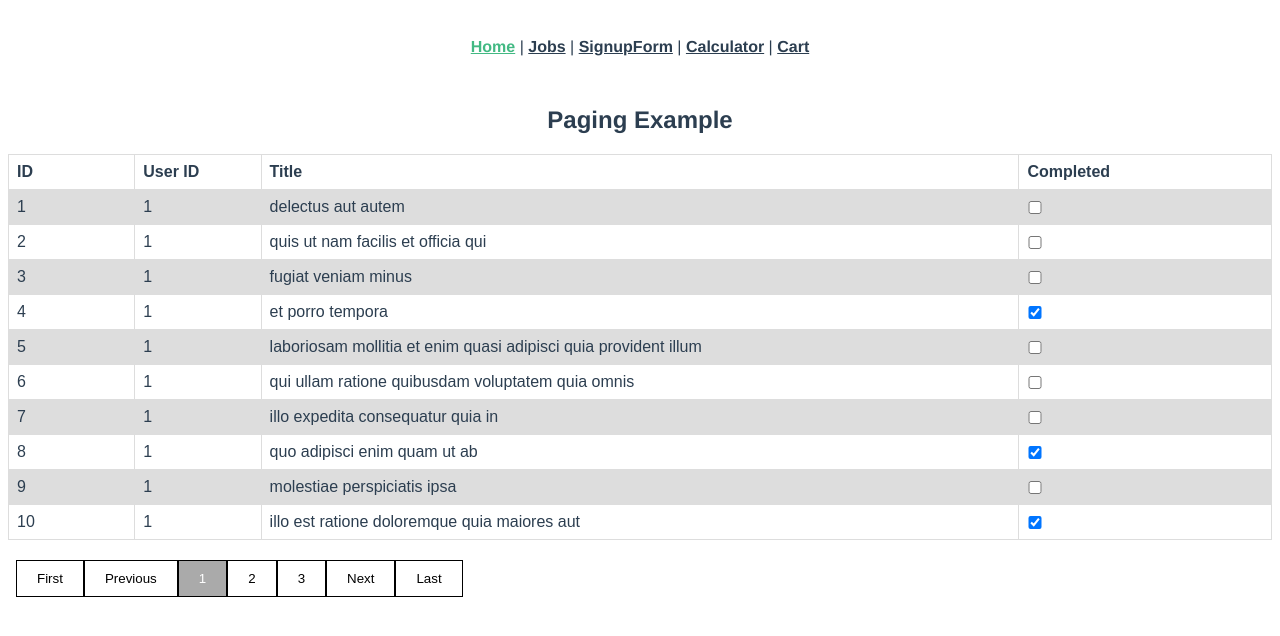
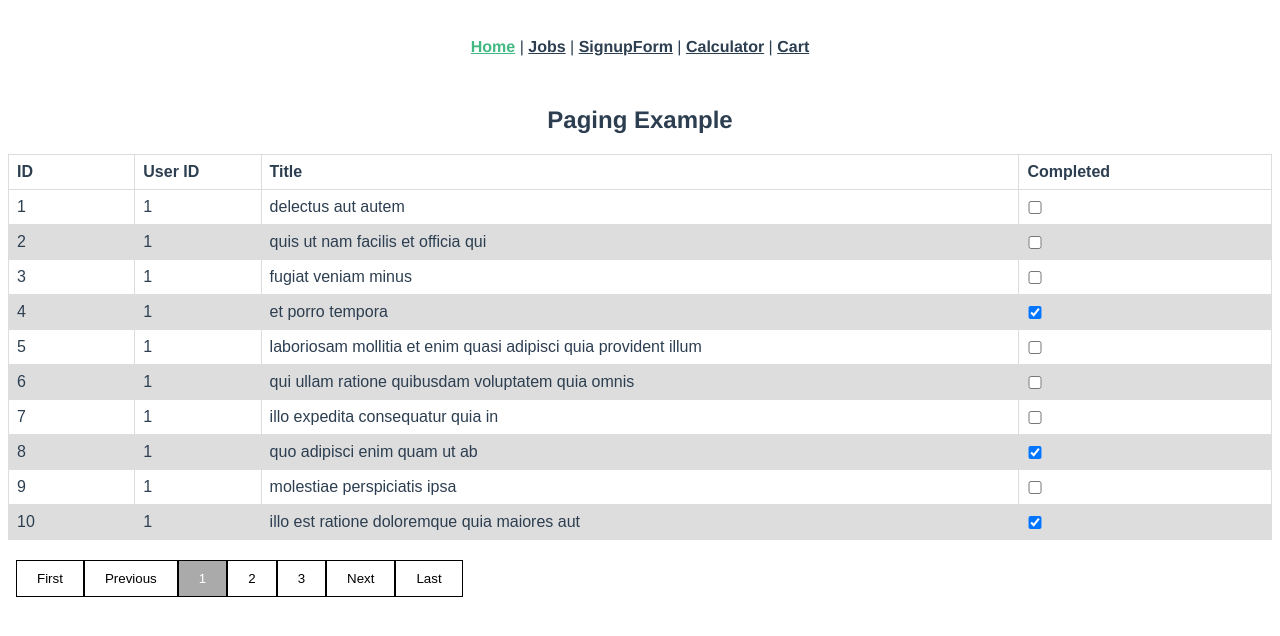
Before and after one commit to cuongnn97/vue_practice, a Vue app in the folder modal-project/: page / in a window 1280 px wide. Shown: the top 636 px of the page. Built offline with nearby package versions, Linux system fonts and the light colour scheme; data requests are answered from the project's data file.

Commit message:
update table

```diff
--- a/modal-project/src/views/paging/Home.vue
+++ b/modal-project/src/views/paging/Home.vue
@@ -25,7 +25,7 @@ export default {
   },
   created() {
     axios
-      .get('http://localhost:8000/paging?', {
+      .get('http://localhost:8000/paging', {
         headers: {
           'Ocp-Apim-Subscription-Key': 'your key'
         }
--- a/modal-project/src/views/paging/Table.vue
+++ b/modal-project/src/views/paging/Table.vue
@@ -1,18 +1,24 @@
 <template>
   <h2>Paging Example</h2>
   <table class="table-paging">
+    <thead>
       <tr>
         <th width="10%">ID</th>
         <th width="10%">User ID</th>
         <th width="60%">Title</th>
         <th width="20%">Completed</th>
       </tr>
+    </thead>
+    <tbody>
       <tr v-for="item in data" :key="item.id">
         <td>{{ item.id }}</td>
         <td>{{ item.userId }}</td>
         <td>{{ item.title }}</td>
-      <td><input type="checkbox" id="checkbox" v-model="item.completed"></td>
+        <td>
+          <input type="checkbox" id="checkbox" v-model="item.completed" />
+        </td>
       </tr>
+    </tbody>
   </table>
 </template>
 
```
Lines whose indentation alone changed are shown as unchanged.
